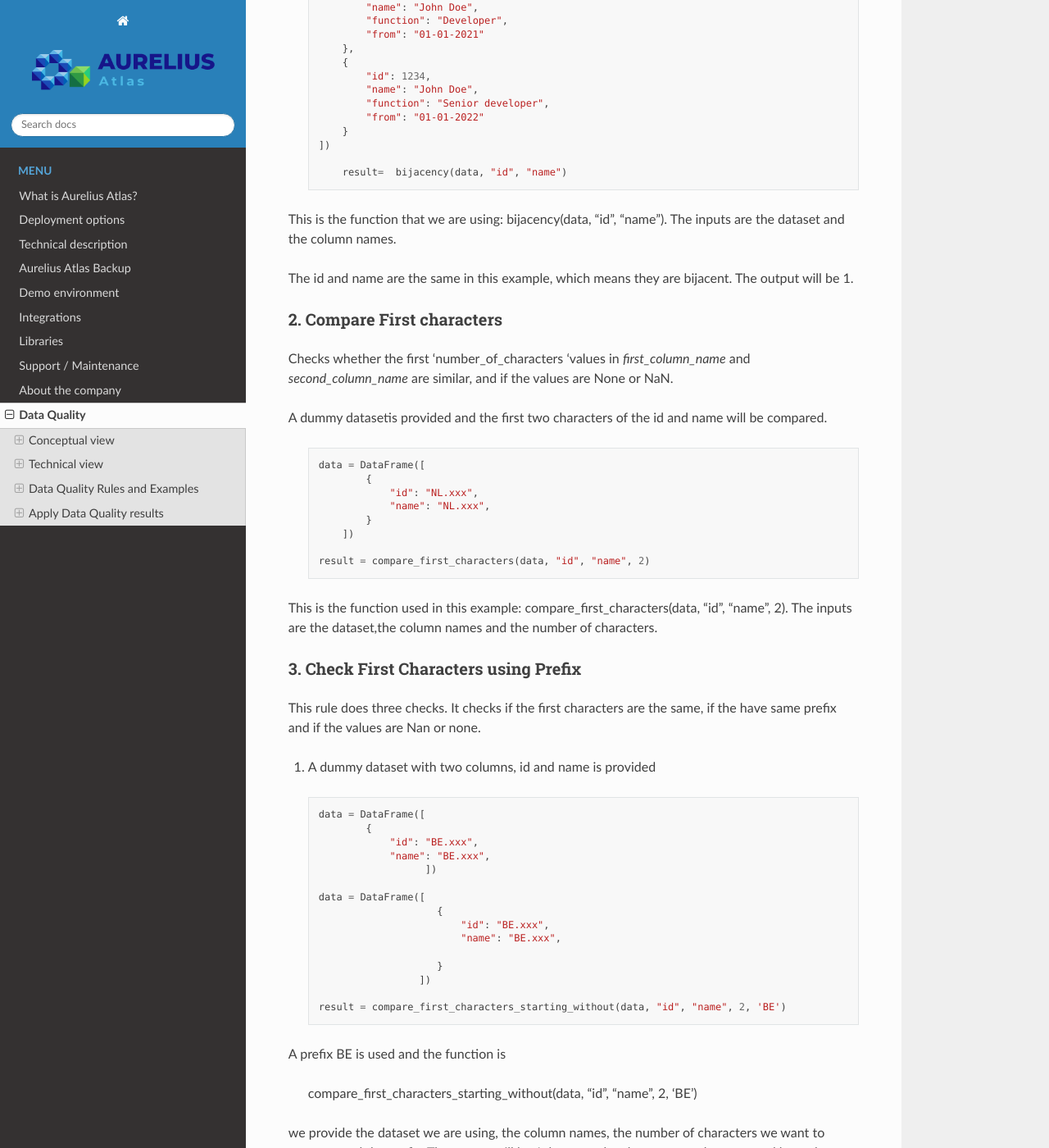
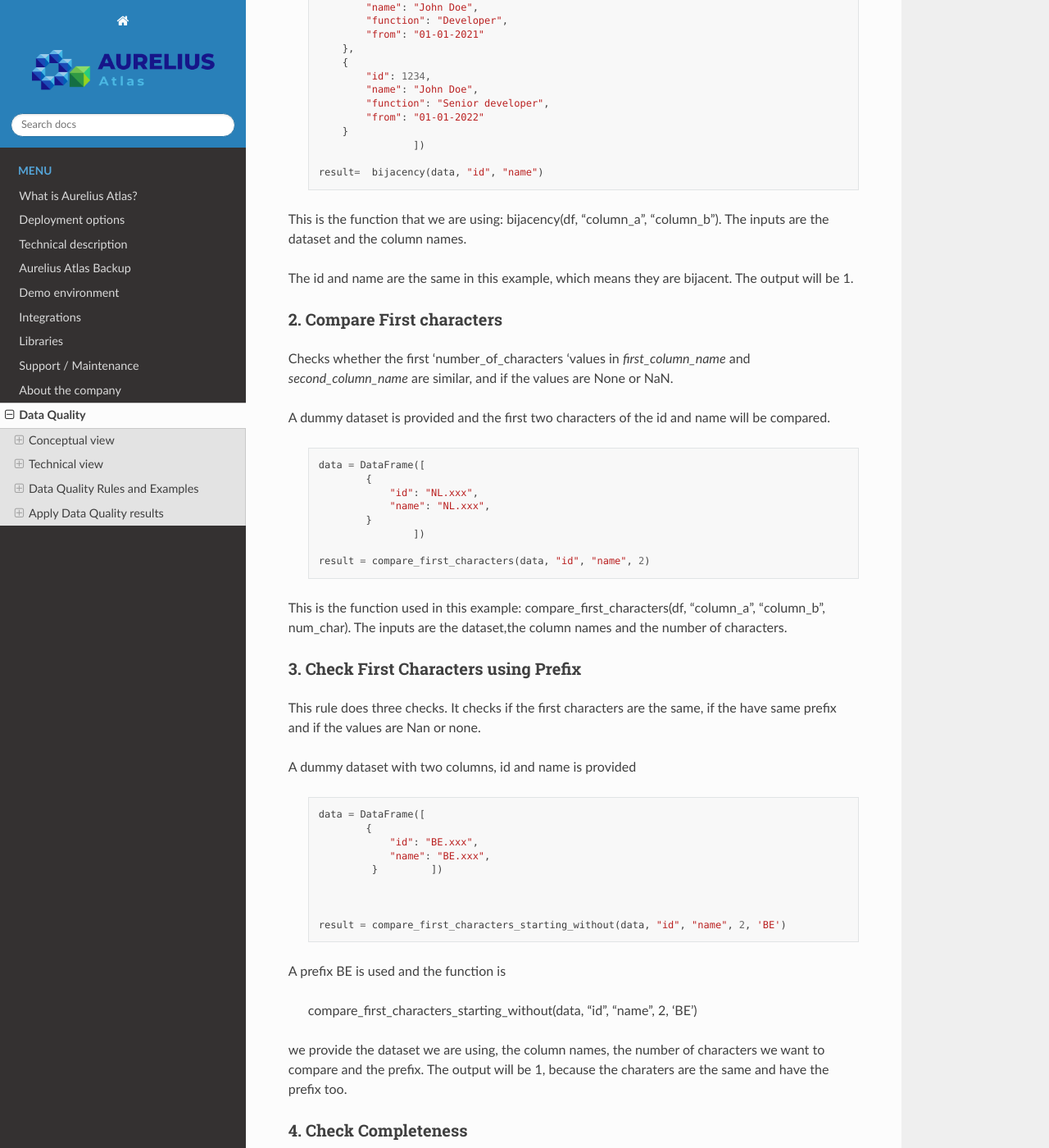
Before and after one commit to aureliusenterprise/doc_technical_manual, a Sphinx documentation site: the page built from DOc/docs/source/Options/data_quality.rst, in a window 1280 px wide and 1400 px high, scrolled down 5758 px. Shown: the whole window at 82% size. Built offline with Sphinx 7.4.7 and the Read the Docs theme 2.0.0, drawn with Linux system fonts in a browser that asks for light colours; pages that are not in the unit, such as notebooks, are missing from menus; some of the changed text lies outside the part shown.

Commit message:
Update data_quality.rst

```diff
--- a/DOc/docs/source/Options/data_quality.rst
+++ b/DOc/docs/source/Options/data_quality.rst
@@ -323,11 +323,11 @@
                     "function": "Senior developer",
                     "from": "01-01-2022"
                 }
-            ])
+                            ])
 
-                result=  bijacency(data, "id", "name")
+            result=  bijacency(data, "id", "name")
 
-This is the function that we are using: bijacency(data, "id", "name"). The inputs are the dataset and the column names.
+This is the function that we are using: bijacency(df, "column_a", "column_b"). The inputs are the dataset and the column names.
 
 The id and name are the same in this example, which means they are bijacent. The output will be 1.
 
@@ -337,7 +337,7 @@
 
 Checks whether the first 'number_of_characters 'values in `first_column_name` and `second_column_name` are similar, and if the values are None or NaN.
 
-A dummy datasetis provided and the first two characters of the id and name will be compared.
+A dummy dataset is provided and the first two characters of the id and name will be compared.
 
 
  .. code-block:: python
@@ -348,18 +348,18 @@
                     "id": "NL.xxx",
                     "name": "NL.xxx",
                 }
-            ])
+                        ])
 
         result = compare_first_characters(data, "id", "name", 2)
 
-This is the function used in this example: compare_first_characters(data, "id", "name", 2). The inputs are the dataset,the column names and the number of characters.
+This is the function used in this example: compare_first_characters(df, "column_a", "column_b", num_char). The inputs are the dataset,the column names and the number of characters.
 
 3. Check First Characters using Prefix
 ~~~~~~~~~~~~~~~~~~~~~~~~~~~~~~~~~~~~~~~
 
 This rule does three checks. It checks if the first characters are the same, if the have same prefix and if the values are Nan or none.
 
-1) A dummy dataset with two columns, id and name is provided
+A dummy dataset with two columns, id and name is provided
 
 
  .. code-block:: python
@@ -369,15 +369,9 @@
             {
                 "id": "BE.xxx",
                 "name": "BE.xxx",
-                      ])
+             }         ])
 
-    data = DataFrame([
-                        {
-                            "id": "BE.xxx",
-                            "name": "BE.xxx",
 
-                        }
-                     ])
 
     result = compare_first_characters_starting_without(data, "id", "name", 2, 'BE')
 
@@ -410,11 +404,12 @@
                         "from": "01-01-2021"
                     }
                                  ])
+
                 result = completeness(data, "name")
 
  This is the function. The inputs are data and the name of the column we want to check.
 
-	 completeness(data, "name")
+	 completeness(df, "column")
 
  The output here will be 0, because the column 'name' has no value in it.
 
@@ -441,10 +436,10 @@
 
 This is the function of use. The inputs are data, the name of the columns and the list of given values.
 
-conditional_completeness(data, "conditional", "value", values)
+conditional_completeness(df, "column_a", "column_b",[list])
 
 The output here will be 1, because they are no empty values in the columns and the column "conditional" has substrings of the given
-values= ['.TMP', '.FREE']
+values = ['.TMP', '.FREE']
 
 
 6. Check Unallowed Text
@@ -470,7 +465,7 @@
 
 This is the function used for this example. The inputs are is the dataframe, the name of the two columns, the values of the substrings and the unallowed text.
 
-    conditional_unallowed_text(data, "conditional", "value", values, unallowed_text_item)
+    conditional_unallowed_text(df, "column_a", "column_b", [list_of_values], "string")
 
 The output will be 1 because it containf substrings in the 'conditional'  column and doesn't contain the unalloed text in column "Value". If it did the output would be 0.
 
@@ -495,7 +490,7 @@
 
 This is the function used for this example. The inputs are data of the dummy dataset, the names of the columns which are "value" and "conditional" and the values, that are the substrings we want to check.
 
-    result = conditional_value(data, "conditional", "value", values)
+    result = conditional_value(df, "column_a", "column_b", {dictionary})
 
 The output here will 1, because "value" column, contains an expecetd value. Otherwise it would be 0.
 
@@ -521,7 +516,7 @@
 
 This is the function used in this example. The inputs are data, name of the column, the character we want to check and 1 is the expected count
 
-    contains_character(data, "id", ".", 1)
+    contains_character(df, "column", "string", int)
 
 
 The check performed here is to if the the id contains "." . The output will be 1 because the "id" column contains "."
@@ -547,7 +542,7 @@
 
 This is the function used for this example. The inputs are the dataset,the column "name" and the pattern to see if it matches
 
-formatting(data, "name", r'^[a-zA-Z]+$')
+formatting(df, "column", expression_pattern)
 
 
 The ouput will be 1 in this example, because 'ExampleText' matches the pattern.
@@ -566,18 +561,18 @@
 
         exampleValues = ['x', 'X', 'TBD', 'Name']
 
-            data = DataFrame([
+        data = DataFrame([
                 {
                     "value": "X"
                 }
             ])
 
-            result = invalidity(data, "value", exampleValues)
+        result = invalidity(data, "value", exampleValues)
 
 
 The funtion is called invalidity. The inputs are data, column name and the list of values.
 
-    invalidity(data, "value", exampleValues)
+    invalidity(df, "column", [list])
 
 The output will be 1 , becaue "X" is in the list of values.
 
@@ -603,7 +598,7 @@
 
 The function is called length. The inputs are data, column name and the length of required characters.
 
-    length(data, "id", 4)
+    length(df,"column",int)
 
 The output is 1 because the length of id is 4.
 
@@ -622,16 +617,16 @@
                 {
                     "value": 0.1
                 }
-            ])
+                         ])
 
         result = range(data, "value", 0, 1)
 
 
 The function is called range. The inputs are the dataframe, the column name and the range (The upper and lower bound)
 
-    range(data, "value", 0, 1)
+    range(df, "column", int1, int2)
 
-The output will be 1 because o,1 is between 0 and 1.
+The output will be 1 because 0.1 is between 0 and 1.
 
 
 13. Check Prefix
@@ -645,7 +640,7 @@
                 {
                     "id": 1234
                 }
-            ])
+                         ])
 
         result = starts_with(data, "id", "1")
 
@@ -653,7 +648,7 @@
 
 The function is called starts_with. The inputs are the data the column name and the prefix.
 
-    starts_with(data, "id", "1")
+    starts_with(data, "column", "prefix")
 
 The output is 1, because "1" is in the value of the id column.
 
@@ -680,7 +675,7 @@
 
 The function is called unalllowed_text. The inputs are data, the column name and the unallowed text
 
-    unallowed_text(data, "Organisation", "BG Van Oord")
+    unallowed_text(df, "column", "sting")
 
 The output is 1 because "BG Van Oord" is not in the "Something Else" of the "Organisation" column.
 
@@ -705,7 +700,7 @@
                     {
                         "id": "2345"
                     }
-                ])
+                            ])
 
             result = uniqueness(data, "id")
 
@@ -741,7 +736,7 @@
 
 The function is called validity. The inputs are data, the column name and the list of example values.
 
-    validity(data, "value", exampleValues)
+    validity(df, "key",[list])
 
 The output is 1, because the value of the column exists in the example list.
 
```
